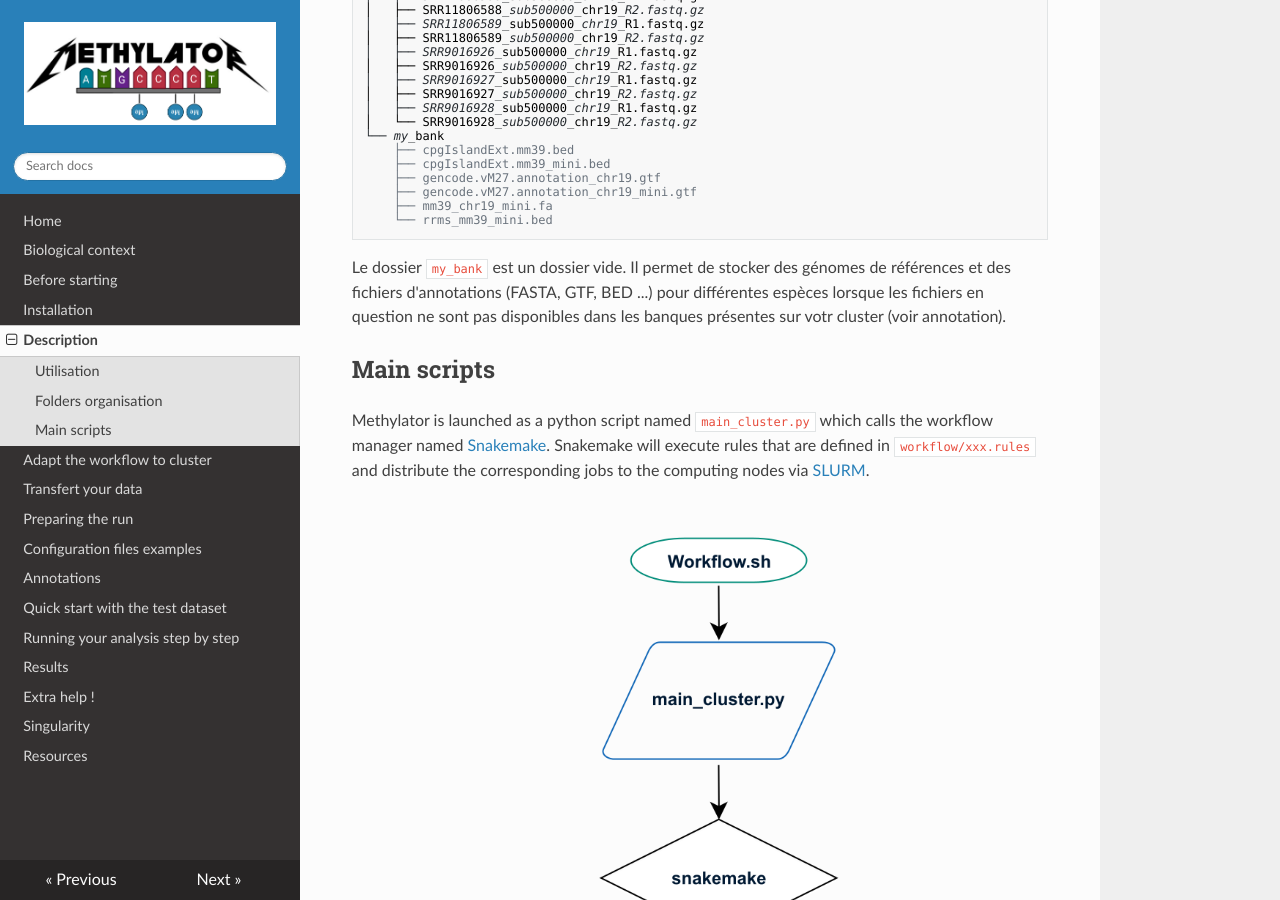
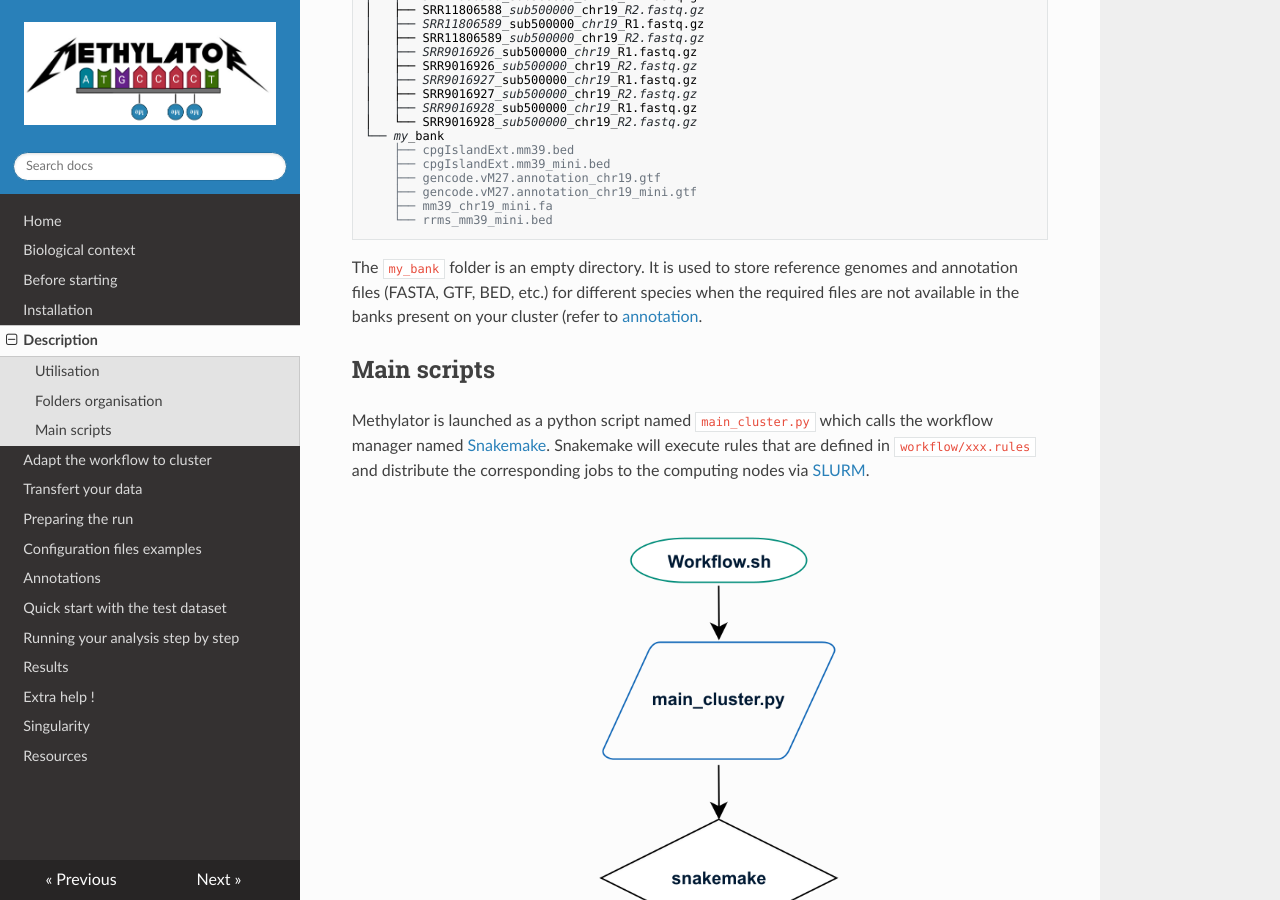
Before and after one commit to parisepigenetics/Methylator-Documentation, an MkDocs documentation site: the page built from docs/description.md, in a window 1280 px wide and 900 px high, scrolled down 2262 px. Built offline with MkDocs 1.6.1, drawn with Linux system fonts in a browser that asks for light colours; nearby versions of some CDN libraries.

Commit message:
Update description.md

````diff
--- a/docs/description.md
+++ b/docs/description.md
@@ -131,7 +131,8 @@ Le dossier ` TestDataset ` contient l'ensemble des fichiers nécessaire pour tes
     └── rrms_mm39_mini.bed
 ```
 
-Le dossier ` my_bank ` est un dossier vide. Il permet de stocker des génomes de références et des fichiers d'annotations (FASTA, GTF, BED ...) pour différentes espèces lorsque les fichiers en question ne sont pas disponibles dans les banques présentes sur votr cluster (voir annotation).
+
+The `my_bank` folder is an empty directory. It is used to store reference genomes and annotation files (FASTA, GTF, BED, etc.) for different species when the required files are not available in the banks present on your cluster (refer to [annotation](annotation.md).
 
 
 ## Main scripts
````
